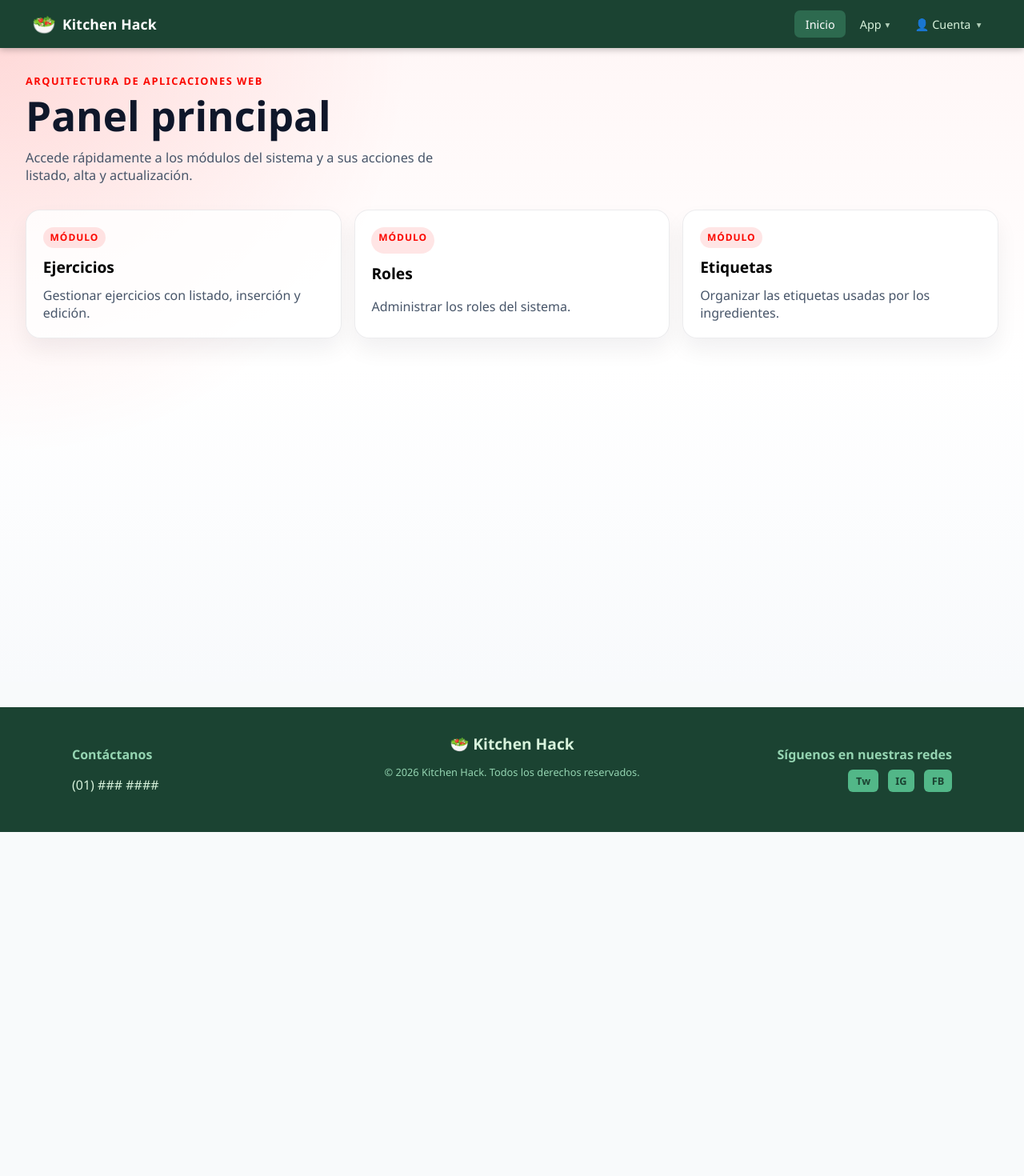
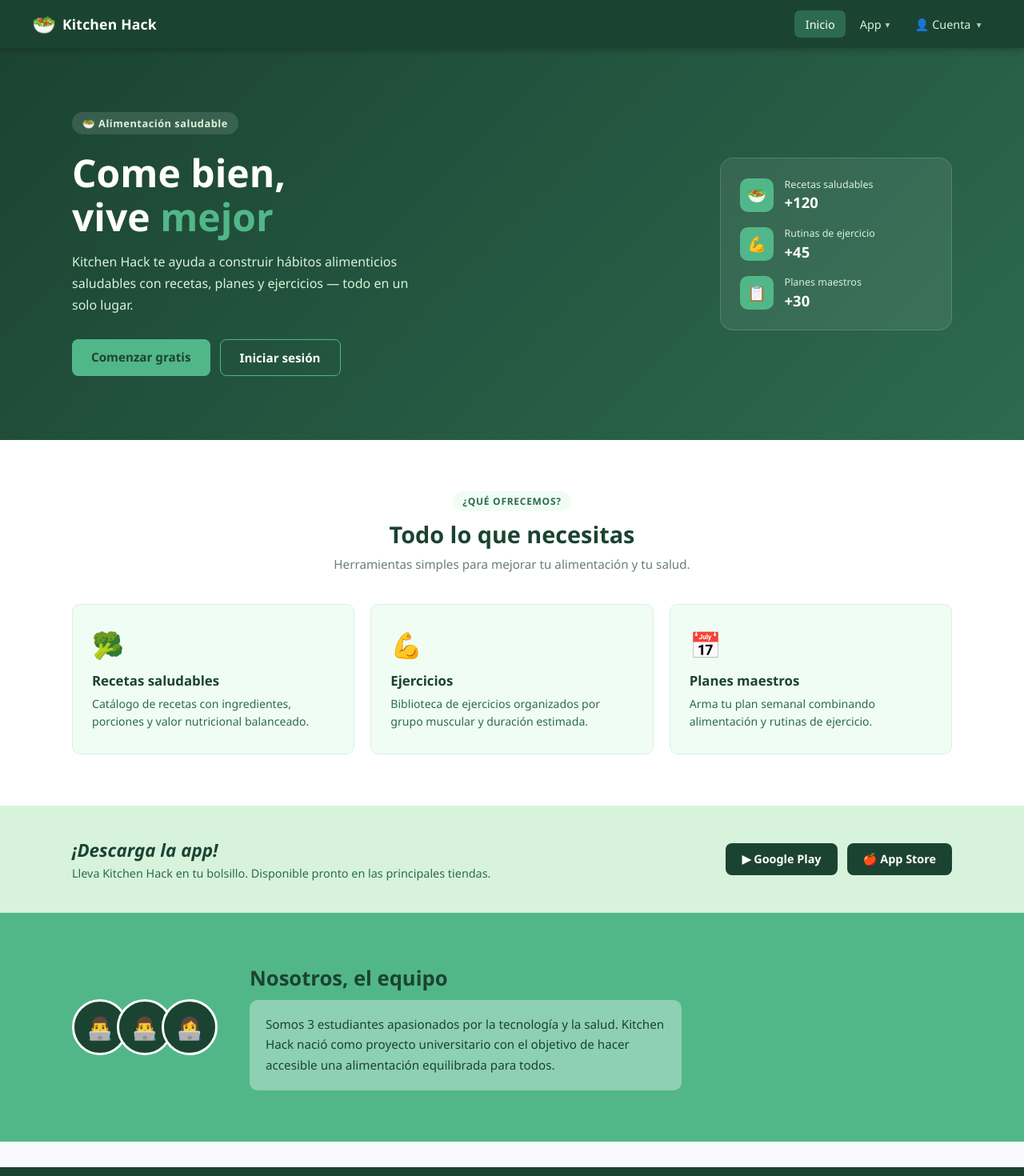
Before and after one commit to Jose192111/ArquiWeb_Grupo1_Front, an Angular app: page / in a window 1280 px wide. Shown: the top 1470 px of the page at 80% size. Before the commit the page ends 1040 px from the top, so only its background shows below. Built offline with nearby package versions, Linux system fonts and the light colour scheme.

Commit message:
feat: redesign home page with hero section, features and team section

```diff
--- a/src/app/components/homecomponent/homecomponent.css
+++ b/src/app/components/homecomponent/homecomponent.css
@@ -1,82 +1,170 @@
-.home-shell {
-	min-height: calc(100vh - 72px);
-	padding: 2rem;
-	background:
-		radial-gradient(circle at top left, rgba(251, 8, 0, 0.12), transparent 34%),
-		linear-gradient(180deg, #fff7f7 0%, #ffffff 50%, #f8fafc 100%);
+/* ══ HERO ══ */
+.kh-hero {
+  background: linear-gradient(135deg, var(--kh-900) 0%, var(--kh-700) 100%);
+  padding: 5rem 1.5rem;
+}
+.kh-hero-inner {
+  max-width: 1100px;
+  margin: 0 auto;
+  display: flex;
+  align-items: center;
+  gap: 3rem;
+  flex-wrap: wrap;
 }
 
-.hero {
-	max-width: 760px;
-	margin-bottom: 2rem;
+/* Hero text */
+.kh-hero-text { flex: 1; min-width: 280px; }
+.kh-hero-tag {
+  display: inline-block;
+  background: rgba(255,255,255,.12);
+  color: var(--kh-200);
+  font-size: .8rem;
+  font-weight: 600;
+  padding: .3rem .8rem;
+  border-radius: 20px;
+  margin-bottom: 1.25rem;
+  letter-spacing: .04em;
+}
+.kh-hero-text h1 {
+  font-size: clamp(2rem, 4vw, 3rem);
+  color: #fff;
+  font-weight: 800;
+  line-height: 1.15;
+  margin: 0 0 1rem;
+}
+.kh-hero-text h1 em { color: var(--kh-500); font-style: normal; }
+.kh-hero-text p {
+  color: var(--kh-200);
+  font-size: 1rem;
+  line-height: 1.7;
+  max-width: 440px;
+  margin: 0 0 1.75rem;
+}
+.kh-hero-btns { display: flex; gap: .75rem; flex-wrap: wrap; }
+.kh-btn-hero-prim {
+  background: var(--kh-500);
+  color: var(--kh-900);
+  padding: .75rem 1.5rem;
+  border-radius: 8px;
+  font-weight: 700;
+  font-size: .95rem;
+  text-decoration: none;
+  transition: opacity .2s;
+}
+.kh-btn-hero-prim:hover { opacity: .9; }
+.kh-btn-hero-sec {
+  background: transparent;
+  color: #fff;
+  border: 1.5px solid var(--kh-500);
+  padding: .75rem 1.5rem;
+  border-radius: 8px;
+  font-weight: 600;
+  font-size: .95rem;
+  text-decoration: none;
+  transition: background .2s;
+}
+.kh-btn-hero-sec:hover { background: rgba(255,255,255,.08); }
+
+/* Hero card */
+.kh-hero-card {
+  flex: 0 0 240px;
+  background: rgba(255,255,255,.08);
+  border: 1px solid rgba(255,255,255,.15);
+  border-radius: 16px;
+  padding: 1.5rem;
+  display: flex;
+  flex-direction: column;
+  gap: 1.1rem;
+}
+.kh-hc-row { display: flex; align-items: center; gap: .85rem; }
+.kh-hc-icon {
+  width: 42px; height: 42px;
+  background: var(--kh-500);
+  border-radius: 10px;
+  display: flex; align-items: center; justify-content: center;
+  font-size: 1.2rem; flex-shrink: 0;
+}
+.kh-hc-label { font-size: .78rem; color: var(--kh-200); margin: 0 0 .1rem; }
+.kh-hc-val { font-size: 1.15rem; color: #fff; }
+
+/* ══ SHARED SECTION STYLES ══ */
+.kh-section-inner { max-width: 1100px; margin: 0 auto; }
+.kh-section-head { text-align: center; margin-bottom: 2.5rem; }
+.kh-tag {
+  display: inline-block;
+  background: var(--kh-100);
+  color: var(--kh-700);
+  font-size: .75rem; font-weight: 700;
+  padding: .25rem .7rem; border-radius: 20px;
+  letter-spacing: .06em; text-transform: uppercase;
+  margin-bottom: .6rem;
+}
+.kh-section-head h2 {
+  font-size: 1.8rem; font-weight: 800;
+  color: var(--kh-900); margin: 0 0 .5rem;
+}
+.kh-section-head p { color: var(--kh-gray-500); font-size: .95rem; max-width: 460px; margin: 0 auto; }
+
+/* ══ FEATURES ══ */
+.kh-features { background: #fff; padding: 4rem 1.5rem; }
+.kh-feat-grid {
+  display: grid;
+  grid-template-columns: repeat(auto-fit, minmax(240px, 1fr));
+  gap: 1.25rem;
+}
+.kh-feat-card {
+  background: var(--kh-100);
+  border: 1px solid var(--kh-200);
+  border-radius: var(--kh-radius);
+  padding: 1.75rem 1.5rem;
+}
+.kh-feat-icon { font-size: 2rem; display: block; margin-bottom: .75rem; }
+.kh-feat-card h3 { font-size: 1.05rem; color: var(--kh-900); font-weight: 700; margin: 0 0 .4rem; }
+.kh-feat-card p  { font-size: .88rem; color: var(--kh-700); line-height: 1.6; margin: 0; }
+
+/* ══ DESCARGA ══ */
+.kh-descarga { background: var(--kh-200); padding: 2.5rem 1.5rem; }
+.kh-descarga-inner {
+  display: flex; align-items: center;
+  gap: 2rem; flex-wrap: wrap; justify-content: space-between;
+}
+.kh-descarga-inner h3 {
+  font-size: 1.4rem; color: var(--kh-900);
+  font-weight: 800; margin: 0 0 .3rem; font-style: italic;
+}
+.kh-descarga-inner p { color: var(--kh-700); font-size: .9rem; margin: 0; }
+.kh-store-btns { display: flex; gap: .75rem; flex-wrap: wrap; }
+.kh-store-btn {
+  background: var(--kh-900); color: #fff;
+  padding: .65rem 1.25rem; border-radius: 8px;
+  font-size: .9rem; font-weight: 600;
+  display: flex; align-items: center; gap: .4rem;
+  cursor: pointer;
 }
 
-.eyebrow {
-	margin: 0 0 0.5rem;
-	text-transform: uppercase;
-	letter-spacing: 0.12em;
-	color: #fb0800;
-	font-size: 0.8rem;
-	font-weight: 700;
+/* ══ NOSOTROS ══ */
+.kh-nosotros { background: var(--kh-500); padding: 4rem 1.5rem; }
+.kh-nos-inner {
+  display: flex; align-items: center;
+  gap: 2.5rem; flex-wrap: wrap;
 }
-
-.hero h1 {
-	margin: 0;
-	font-size: clamp(2rem, 4vw, 3.5rem);
-	line-height: 1.05;
-	color: #0f172a;
+.kh-nos-avatars { display: flex; flex-shrink: 0; }
+.kh-nos-av {
+  width: 64px; height: 64px;
+  border-radius: 50%;
+  background: var(--kh-900);
+  border: 3px solid #fff;
+  display: flex; align-items: center; justify-content: center;
+  font-size: 1.7rem;
 }
-
-.subtitle {
-	margin: 0.9rem 0 0;
-	max-width: 60ch;
-	color: #475569;
-	font-size: 1.02rem;
+.kh-nos-text { flex: 1; min-width: 220px; }
+.kh-nos-text h2 {
+  font-size: 1.6rem; font-weight: 800;
+  color: var(--kh-900); margin: 0 0 .6rem;
 }
-
-.cards-grid {
-	display: grid;
-	grid-template-columns: repeat(auto-fit, minmax(220px, 1fr));
-	gap: 1rem;
+.kh-nos-text p {
+  font-size: .95rem; color: var(--kh-900);
+  line-height: 1.7; max-width: 500px;
+  background: rgba(255,255,255,.35);
+  padding: 1.1rem 1.25rem; border-radius: 10px; margin: 0;
 }
-
-.home-card {
-	display: grid;
-	gap: 0.65rem;
-	padding: 1.3rem;
-	border-radius: 18px;
-	border: 1px solid rgba(15, 23, 42, 0.08);
-	background: rgba(255, 255, 255, 0.82);
-	text-decoration: none;
-	color: inherit;
-	box-shadow: 0 14px 28px rgba(15, 23, 42, 0.06);
-	transition: transform 0.18s ease, box-shadow 0.18s ease;
-}
-
-.home-card:hover {
-	transform: translateY(-3px);
-	box-shadow: 0 18px 36px rgba(15, 23, 42, 0.1);
-}
-
-.card-tag {
-	display: inline-flex;
-	width: fit-content;
-	padding: 0.28rem 0.55rem;
-	border-radius: 999px;
-	background: rgba(251, 8, 0, 0.1);
-	color: #fb0800;
-	font-size: 0.75rem;
-	font-weight: 700;
-	text-transform: uppercase;
-	letter-spacing: 0.08em;
-}
-
-.home-card h2 {
-	margin: 0;
-	font-size: 1.2rem;
-}
-
-.home-card p {
-	margin: 0;
-	color: #475569;
-}
--- a/src/app/components/homecomponent/homecomponent.html
+++ b/src/app/components/homecomponent/homecomponent.html
@@ -1,29 +1,85 @@
-<section class="home-shell">
-	<header class="hero">
-		<p class="eyebrow">Arquitectura de Aplicaciones Web</p>
-		<h1>Panel principal</h1>
-		<p class="subtitle">Accede rápidamente a los módulos del sistema y a sus acciones de listado, alta y actualización.</p>
-	</header>
+<!-- ══ HERO ══ -->
+<section class="kh-hero">
+  <div class="kh-hero-inner">
+    <div class="kh-hero-text">
+      <span class="kh-hero-tag">🥗 Alimentación saludable</span>
+      <h1>Come bien,<br>vive <em>mejor</em></h1>
+      <p>Kitchen Hack te ayuda a construir hábitos alimenticios saludables con recetas, planes y ejercicios — todo en un solo lugar.</p>
+      <div class="kh-hero-btns">
+        <a class="kh-btn-hero-prim" routerLink="/registro">Comenzar gratis</a>
+        <a class="kh-btn-hero-sec" routerLink="/login">Iniciar sesión</a>
+      </div>
+    </div>
+    <div class="kh-hero-card">
+      <div class="kh-hc-row">
+        <div class="kh-hc-icon">🥗</div>
+        <div><p class="kh-hc-label">Recetas saludables</p><strong class="kh-hc-val">+120</strong></div>
+      </div>
+      <div class="kh-hc-row">
+        <div class="kh-hc-icon">💪</div>
+        <div><p class="kh-hc-label">Rutinas de ejercicio</p><strong class="kh-hc-val">+45</strong></div>
+      </div>
+      <div class="kh-hc-row">
+        <div class="kh-hc-icon">📋</div>
+        <div><p class="kh-hc-label">Planes maestros</p><strong class="kh-hc-val">+30</strong></div>
+      </div>
+    </div>
+  </div>
+</section>
 
-	<div class="cards-grid">
+<!-- ══ FEATURES ══ -->
+<section class="kh-features">
+  <div class="kh-section-inner">
+    <div class="kh-section-head">
+      <span class="kh-tag">¿Qué ofrecemos?</span>
+      <h2>Todo lo que necesitas</h2>
+      <p>Herramientas simples para mejorar tu alimentación y tu salud.</p>
+    </div>
+    <div class="kh-feat-grid">
+      <div class="kh-feat-card">
+        <span class="kh-feat-icon">🥦</span>
+        <h3>Recetas saludables</h3>
+        <p>Catálogo de recetas con ingredientes, porciones y valor nutricional balanceado.</p>
+      </div>
+      <div class="kh-feat-card">
+        <span class="kh-feat-icon">💪</span>
+        <h3>Ejercicios</h3>
+        <p>Biblioteca de ejercicios organizados por grupo muscular y duración estimada.</p>
+      </div>
+      <div class="kh-feat-card">
+        <span class="kh-feat-icon">📅</span>
+        <h3>Planes maestros</h3>
+        <p>Arma tu plan semanal combinando alimentación y rutinas de ejercicio.</p>
+      </div>
+    </div>
+  </div>
+</section>
 
+<!-- ══ DESCARGA ══ -->
+<section class="kh-descarga">
+  <div class="kh-section-inner kh-descarga-inner">
+    <div>
+      <h3>¡Descarga la app!</h3>
+      <p>Lleva Kitchen Hack en tu bolsillo. Disponible pronto en las principales tiendas.</p>
+    </div>
+    <div class="kh-store-btns">
+      <span class="kh-store-btn">▶ Google Play</span>
+      <span class="kh-store-btn">🍎 App Store</span>
+    </div>
+  </div>
+</section>
 
-		<a class="home-card" routerLink="/ejercicios/listas">
-			<span class="card-tag">Módulo</span>
-			<h2>Ejercicios</h2>
-			<p>Gestionar ejercicios con listado, inserción y edición.</p>
-		</a>
-
-		<a class="home-card" routerLink="/roles/listas">
-			<span class="card-tag">Módulo</span>
-			<h2>Roles</h2>
-			<p>Administrar los roles del sistema.</p>
-		</a>
-
-		<a class="home-card" routerLink="/etiquetas/listas">
-			<span class="card-tag">Módulo</span>
-			<h2>Etiquetas</h2>
-			<p>Organizar las etiquetas usadas por los ingredientes.</p>
-		</a>
-	</div>
+<!-- ══ NOSOTROS ══ -->
+<section class="kh-nosotros">
+  <div class="kh-section-inner kh-nos-inner">
+    <div class="kh-nos-avatars">
+      <div class="kh-nos-av">👨‍💻</div>
+      <div class="kh-nos-av" style="margin-left:-14px">👨‍💻</div>
+      <div class="kh-nos-av" style="margin-left:-14px">👩‍💻</div>
+    </div>
+    <div class="kh-nos-text">
+      <h2>Nosotros, el equipo</h2>
+      <p>Somos 3 estudiantes apasionados por la tecnología y la salud. Kitchen Hack nació como proyecto universitario con el objetivo de hacer accesible una alimentación equilibrada para todos.</p>
+    </div>
+  </div>
 </section>
```
